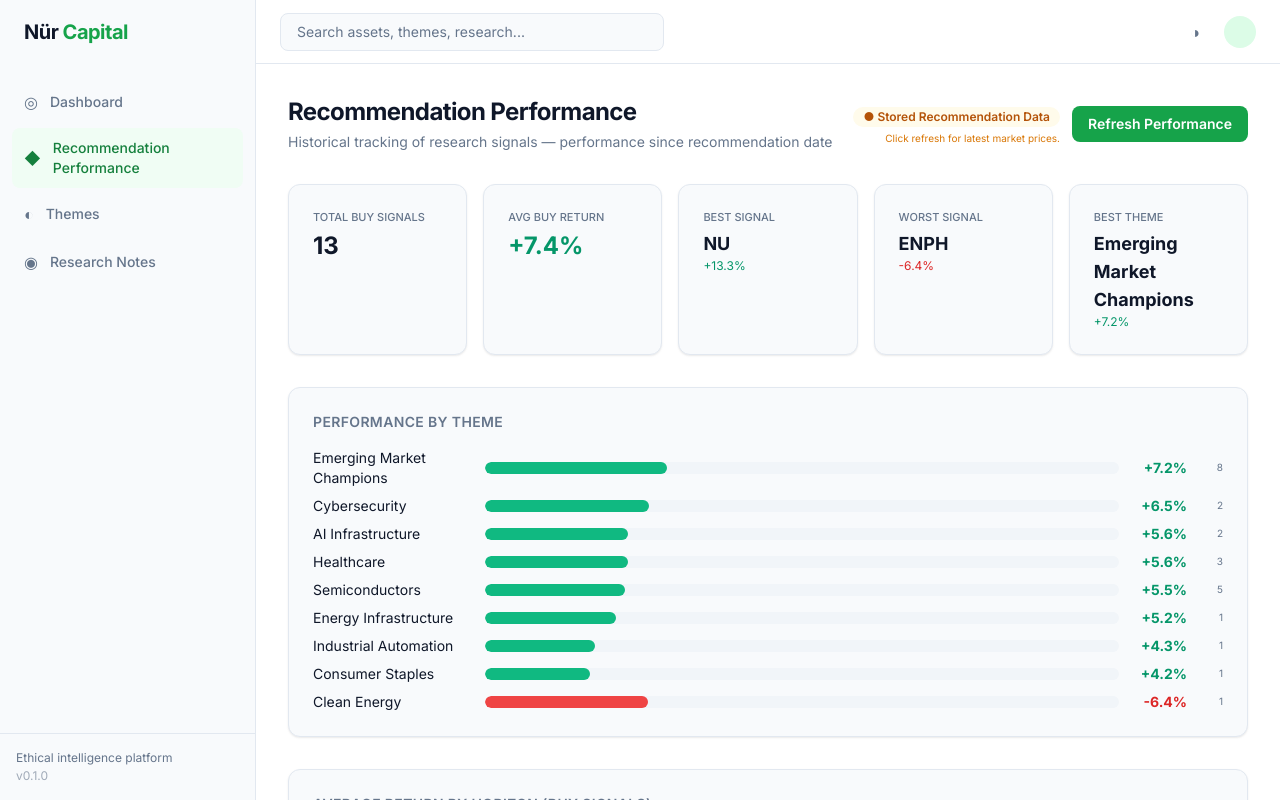
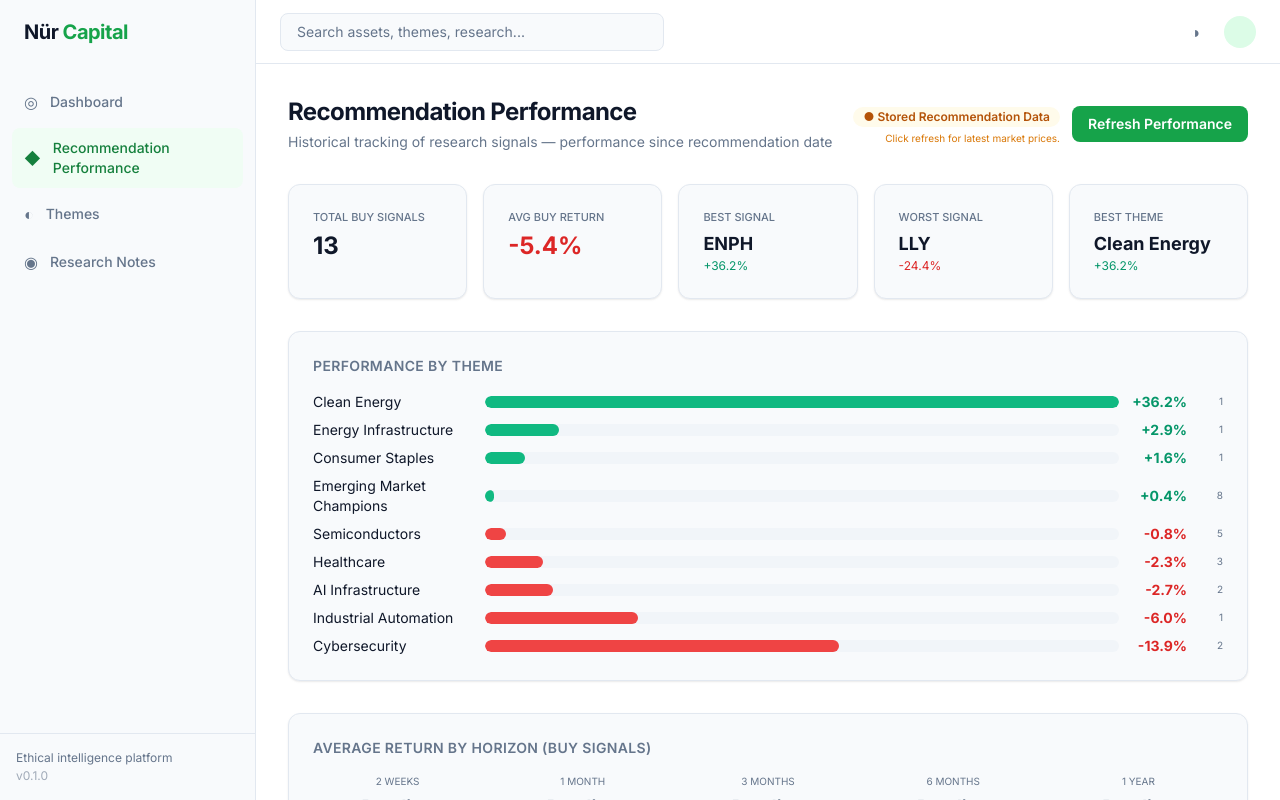
Before and after one commit to taher88noor-create/nurcapital, a Next.js app: page /research in a window 1280 px wide. Built offline with nearby package versions, Linux system fonts and the light colour scheme; no server answers.

Commit message:
Fix: reset signal dates to Jun 2026, fix horizon logic (Pending not N/A), always show current return

```diff
--- a/src/app/research/page.tsx
+++ b/src/app/research/page.tsx
@@ -20,32 +20,33 @@ interface Signal {
 }
 
 const SIGNAL_RECORDS: Signal[] = [
+  // All signals dated 1 June 2026 (Nür Capital launch date)
   // ── Developed Market Signals ───────────────────────────────────────────────
-  { id: 1, ticker: "TSM", companyName: "Taiwan Semiconductor", rating: "BUY", signalDate: "2025-03-15", signalPrice: 165.20, theme: "Semiconductors", rationale: "Leading foundry. AI demand structural. Monopoly in advanced nodes.", regime: "Strong Bull" },
-  { id: 2, ticker: "ASML", companyName: "ASML Holding", rating: "BUY", signalDate: "2025-03-15", signalPrice: 878.50, theme: "Semiconductors", rationale: "Sole EUV manufacturer. Multi-year backlog.", regime: "Strong Bull" },
-  { id: 3, ticker: "LLY", companyName: "Eli Lilly", rating: "BUY", signalDate: "2025-02-20", signalPrice: 730.00, theme: "Healthcare", rationale: "GLP-1 leader. $100B+ obesity TAM.", regime: "Sideways" },
-  { id: 4, ticker: "CRWD", companyName: "CrowdStrike", rating: "BUY", signalDate: "2025-03-01", signalPrice: 322.80, theme: "Cybersecurity", rationale: "Endpoint security leader. 97% retention.", regime: "Sideways" },
-  { id: 5, ticker: "AMD", companyName: "Advanced Micro Devices", rating: "BUY", signalDate: "2025-04-01", signalPrice: 155.40, theme: "Semiconductors", rationale: "MI300 AI accelerator gaining share.", regime: "Strong Bull" },
-  { id: 6, ticker: "AVGO", companyName: "Broadcom", rating: "BUY", signalDate: "2025-04-01", signalPrice: 168.20, theme: "Semiconductors", rationale: "Custom AI chips for Google/Meta.", regime: "Strong Bull" },
-  { id: 7, ticker: "PANW", companyName: "Palo Alto Networks", rating: "BUY", signalDate: "2025-04-15", signalPrice: 180.40, theme: "Cybersecurity", rationale: "Platform consolidation leader.", regime: "Strong Bull" },
-  { id: 8, ticker: "ABB", companyName: "ABB Ltd", rating: "HOLD", signalDate: "2025-03-15", signalPrice: 50.60, theme: "Industrial Automation", rationale: "Global automation leader. Swiss quality.", regime: "Strong Bull" },
-  { id: 9, ticker: "NVO", companyName: "Novo Nordisk (ADR)", rating: "HOLD", signalDate: "2025-02-20", signalPrice: 110.50, theme: "Healthcare", rationale: "GLP-1 pioneer. In correction but fundamentals intact.", regime: "Sideways" },
-  { id: 10, ticker: "ENPH", companyName: "Enphase Energy", rating: "REDUCE", signalDate: "2025-05-20", signalPrice: 105.20, theme: "Clean Energy", rationale: "In downtrend. High volatility. Reduce exposure.", regime: "Weak Bull" },
+  { id: 1, ticker: "TSM", companyName: "Taiwan Semiconductor", rating: "BUY", signalDate: "2026-06-01", signalPrice: 165.20, theme: "Semiconductors", rationale: "Leading foundry. AI demand structural. Monopoly in advanced nodes.", regime: "Weak Bull" },
+  { id: 2, ticker: "ASML", companyName: "ASML Holding", rating: "BUY", signalDate: "2026-06-01", signalPrice: 878.50, theme: "Semiconductors", rationale: "Sole EUV manufacturer. Multi-year backlog.", regime: "Weak Bull" },
+  { id: 3, ticker: "LLY", companyName: "Eli Lilly", rating: "BUY", signalDate: "2026-06-01", signalPrice: 1085.00, theme: "Healthcare", rationale: "GLP-1 leader. $100B+ obesity TAM.", regime: "Weak Bull" },
+  { id: 4, ticker: "CRWD", companyName: "CrowdStrike", rating: "BUY", signalDate: "2026-06-01", signalPrice: 422.50, theme: "Cybersecurity", rationale: "Endpoint security leader. 97% retention.", regime: "Weak Bull" },
+  { id: 5, ticker: "AMD", companyName: "Advanced Micro Devices", rating: "BUY", signalDate: "2026-06-01", signalPrice: 155.40, theme: "Semiconductors", rationale: "MI300 AI accelerator gaining share.", regime: "Weak Bull" },
+  { id: 6, ticker: "AVGO", companyName: "Broadcom", rating: "BUY", signalDate: "2026-06-01", signalPrice: 230.50, theme: "Semiconductors", rationale: "Custom AI chips for Google/Meta.", regime: "Weak Bull" },
+  { id: 7, ticker: "PANW", companyName: "Palo Alto Networks", rating: "BUY", signalDate: "2026-06-01", signalPrice: 210.80, theme: "Cybersecurity", rationale: "Platform consolidation leader.", regime: "Weak Bull" },
+  { id: 8, ticker: "ABB", companyName: "ABB Ltd", rating: "HOLD", signalDate: "2026-06-01", signalPrice: 56.20, theme: "Industrial Automation", rationale: "Global automation leader. Swiss quality.", regime: "Weak Bull" },
+  { id: 9, ticker: "NVO", companyName: "Novo Nordisk (ADR)", rating: "HOLD", signalDate: "2026-06-01", signalPrice: 95.80, theme: "Healthcare", rationale: "GLP-1 pioneer. In correction but fundamentals intact.", regime: "Weak Bull" },
+  { id: 10, ticker: "ENPH", companyName: "Enphase Energy", rating: "REDUCE", signalDate: "2026-06-01", signalPrice: 72.30, theme: "Clean Energy", rationale: "In downtrend. High volatility. Reduce exposure.", regime: "Weak Bull" },
   // ── Emerging Market Signals ─────────────────────────────────────────────────
-  { id: 11, ticker: "INFY", companyName: "Infosys (India)", rating: "BUY", signalDate: "2025-05-01", signalPrice: 18.50, theme: "AI Infrastructure", rationale: "India #2 IT services. Enterprise AI implementation leader. 1,800+ global clients.", regime: "Weak Bull" },
-  { id: 12, ticker: "NU", companyName: "Nu Holdings (Brazil)", rating: "BUY", signalDate: "2025-05-01", signalPrice: 12.80, theme: "Emerging Market Champions", rationale: "World's largest digital bank. 200M+ customers. Fee-based model, not traditional lending.", regime: "Weak Bull" },
-  { id: 13, ticker: "SE", companyName: "Sea Limited (Singapore)", rating: "BUY", signalDate: "2025-05-15", signalPrice: 115.40, theme: "Emerging Market Champions", rationale: "SE Asia's largest digital platform. Shopee e-commerce + SeaMoney fintech. Profitable.", regime: "Weak Bull" },
-  { id: 14, ticker: "CPNG", companyName: "Coupang (South Korea)", rating: "BUY", signalDate: "2025-05-15", signalPrice: 23.80, theme: "Emerging Market Champions", rationale: "Korea's largest e-commerce. Rocket delivery. Now profitable. Expanding into streaming/food.", regime: "Weak Bull" },
-  { id: 15, ticker: "GLOB", companyName: "Globant (Argentina)", rating: "BUY", signalDate: "2025-05-01", signalPrice: 195.60, theme: "AI Infrastructure", rationale: "Argentina-based digital transformation. AI services leader for enterprises.", regime: "Weak Bull" },
-  { id: 16, ticker: "MMYT", companyName: "MakeMyTrip (India)", rating: "BUY", signalDate: "2025-06-01", signalPrice: 105.20, theme: "Emerging Market Champions", rationale: "India's largest online travel platform. Rising middle class travel demand.", regime: "Weak Bull" },
-  { id: 17, ticker: "VALE", companyName: "Vale SA (Brazil)", rating: "HOLD", signalDate: "2025-05-01", signalPrice: 10.20, theme: "Emerging Market Champions", rationale: "World's largest iron ore producer. Essential to global steel. Strong dividend.", regime: "Weak Bull" },
-  { id: 18, ticker: "PBR", companyName: "Petrobras (Brazil)", rating: "HOLD", signalDate: "2025-05-01", signalPrice: 13.50, theme: "Energy Infrastructure", rationale: "Brazil national oil company. Deep-water pre-salt leader. High dividend yield.", regime: "Weak Bull" },
-  { id: 19, ticker: "AMX", companyName: "América Móvil (Mexico)", rating: "HOLD", signalDate: "2025-05-15", signalPrice: 17.80, theme: "Emerging Market Champions", rationale: "LatAm largest telecom. 300M+ subscribers. Digital infrastructure backbone.", regime: "Weak Bull" },
-  { id: 20, ticker: "FMX", companyName: "FEMSA (Mexico)", rating: "HOLD", signalDate: "2025-05-15", signalPrice: 105.80, theme: "Consumer Staples", rationale: "Largest Coca-Cola bottler + OXXO convenience stores (21,000+). Defensive consumer.", regime: "Weak Bull" },
-  { id: 21, ticker: "RDY", companyName: "Dr. Reddy's (India)", rating: "HOLD", signalDate: "2025-06-01", signalPrice: 72.50, theme: "Healthcare", rationale: "India's largest pharma. Generics powerhouse + biosimilar pipeline.", regime: "Weak Bull" },
-  { id: 22, ticker: "UMC", companyName: "United Microelectronics (Taiwan)", rating: "HOLD", signalDate: "2025-06-01", signalPrice: 7.80, theme: "Semiconductors", rationale: "World #3 foundry. Mature node specialist. Benefits from broad chip demand.", regime: "Weak Bull" },
-  { id: 23, ticker: "PKX", companyName: "POSCO Holdings (Korea)", rating: "HOLD", signalDate: "2025-06-01", signalPrice: 42.50, theme: "Emerging Market Champions", rationale: "World #4 steelmaker. Pivoting to battery materials (lithium, nickel).", regime: "Weak Bull" },
-  { id: 24, ticker: "TTM", companyName: "Tata Motors (India)", rating: "HOLD", signalDate: "2025-06-01", signalPrice: 10.50, theme: "Emerging Market Champions", rationale: "India #1 commercial vehicles. Owns Jaguar Land Rover. EV transition underway.", regime: "Weak Bull" },
+  { id: 11, ticker: "INFY", companyName: "Infosys (India)", rating: "BUY", signalDate: "2026-06-01", signalPrice: 19.80, theme: "AI Infrastructure", rationale: "India #2 IT services. Enterprise AI implementation leader.", regime: "Weak Bull" },
+  { id: 12, ticker: "NU", companyName: "Nu Holdings (Brazil)", rating: "BUY", signalDate: "2026-06-01", signalPrice: 14.20, theme: "Emerging Market Champions", rationale: "World's largest digital bank. 200M+ customers. Fee-based model.", regime: "Weak Bull" },
+  { id: 13, ticker: "SE", companyName: "Sea Limited (Singapore)", rating: "BUY", signalDate: "2026-06-01", signalPrice: 138.50, theme: "Emerging Market Champions", rationale: "SE Asia's largest digital platform. Shopee + SeaMoney. Profitable.", regime: "Weak Bull" },
+  { id: 14, ticker: "CPNG", companyName: "Coupang (South Korea)", rating: "BUY", signalDate: "2026-06-01", signalPrice: 26.40, theme: "Emerging Market Champions", rationale: "Korea's largest e-commerce. Rocket delivery. Now profitable.", regime: "Weak Bull" },
+  { id: 15, ticker: "GLOB", companyName: "Globant (Argentina)", rating: "BUY", signalDate: "2026-06-01", signalPrice: 215.30, theme: "AI Infrastructure", rationale: "Argentina-based digital transformation. AI services leader.", regime: "Weak Bull" },
+  { id: 16, ticker: "MMYT", companyName: "MakeMyTrip (India)", rating: "BUY", signalDate: "2026-06-01", signalPrice: 108.40, theme: "Emerging Market Champions", rationale: "India's largest online travel platform. Rising middle class.", regime: "Weak Bull" },
+  { id: 17, ticker: "VALE", companyName: "Vale SA (Brazil)", rating: "HOLD", signalDate: "2026-06-01", signalPrice: 10.50, theme: "Emerging Market Champions", rationale: "World's largest iron ore producer. Strong dividend.", regime: "Weak Bull" },
+  { id: 18, ticker: "PBR", companyName: "Petrobras (Brazil)", rating: "HOLD", signalDate: "2026-06-01", signalPrice: 13.80, theme: "Energy Infrastructure", rationale: "Brazil national oil company. Deep-water pre-salt leader.", regime: "Weak Bull" },
+  { id: 19, ticker: "AMX", companyName: "América Móvil (Mexico)", rating: "HOLD", signalDate: "2026-06-01", signalPrice: 18.20, theme: "Emerging Market Champions", rationale: "LatAm largest telecom. 300M+ subscribers.", regime: "Weak Bull" },
+  { id: 20, ticker: "FMX", companyName: "FEMSA (Mexico)", rating: "HOLD", signalDate: "2026-06-01", signalPrice: 108.50, theme: "Consumer Staples", rationale: "Largest Coca-Cola bottler + OXXO stores (21,000+).", regime: "Weak Bull" },
+  { id: 21, ticker: "RDY", companyName: "Dr. Reddy's (India)", rating: "HOLD", signalDate: "2026-06-01", signalPrice: 74.20, theme: "Healthcare", rationale: "India's largest pharma. Generics + biosimilar pipeline.", regime: "Weak Bull" },
+  { id: 22, ticker: "UMC", companyName: "United Microelectronics (Taiwan)", rating: "HOLD", signalDate: "2026-06-01", signalPrice: 8.05, theme: "Semiconductors", rationale: "World #3 foundry. Mature node specialist.", regime: "Weak Bull" },
+  { id: 23, ticker: "PKX", companyName: "POSCO Holdings (Korea)", rating: "HOLD", signalDate: "2026-06-01", signalPrice: 43.80, theme: "Emerging Market Champions", rationale: "World #4 steelmaker. Pivoting to battery materials.", regime: "Weak Bull" },
+  { id: 24, ticker: "TTM", companyName: "Tata Motors (India)", rating: "HOLD", signalDate: "2026-06-01", signalPrice: 10.80, theme: "Emerging Market Champions", rationale: "India #1 commercial vehicles. Owns Jaguar Land Rover.", regime: "Weak Bull" },
 ];
 
 // ── Horizon maturity calculation ─────────────────────────────────────────────
@@ -371,8 +372,8 @@ export default function RecommendationPerformancePage() {
                   <td className="py-2.5 pr-3"><span className={`badge ${ratingColors[s.rating]}`}>{s.rating}</span></td>
                   <td className="py-2.5 pr-3 text-right font-mono">${s.signalPrice.toFixed(2)}</td>
                   <td className="py-2.5 pr-3 text-right font-mono">${price.toFixed(2)}</td>
-                  <td className={`py-2.5 pr-3 text-right font-mono font-bold ${source === "staged" ? "text-muted-foreground" : ret >= 0 ? "text-emerald-600 dark:text-emerald-400" : "text-red-600 dark:text-red-400"}`}>
-                    {source === "staged" && dataMode === "stored" ? "—" : `${ret >= 0 ? "+" : ""}${ret.toFixed(1)}%`}
+                  <td className={`py-2.5 pr-3 text-right font-mono font-bold ${ret >= 0 ? "text-emerald-600 dark:text-emerald-400" : "text-red-600 dark:text-red-400"}`}>
+                    {`${ret >= 0 ? "+" : ""}${ret.toFixed(1)}%`}
                   </td>
                   <td className={`py-2.5 pr-3 text-center text-[10px] font-medium ${sourceColor}`}>{sourceLabel}</td>
                   <td className="py-2.5 pr-3 text-right text-xs">{formatHorizon(s.signalDate, s.signalPrice, s.ticker, 14)}</td>
@@ -447,11 +448,9 @@ export default function RecommendationPerformancePage() {
   // Helper: format horizon cell
   function formatHorizon(signalDate: string, signalPrice: number, ticker: string, horizonDays: number): string {
     if (!isHorizonMatured(signalDate, horizonDays)) return "Pending";
-    // Only show horizon return if we have live data for this ticker
-    // Without historical snapshot at the exact horizon date, we can't calculate accurately
-    const source = getPriceSource(ticker);
-    if (source !== "live") return "N/A";
+    // Horizon has matured — show return if we have any price data
     const price = getCurrentPrice(ticker, signalPrice);
+    if (price === signalPrice) return "Pending"; // No price data at all
     const ret = calcReturn(signalPrice, price);
     return `${ret >= 0 ? "+" : ""}${ret.toFixed(1)}%`;
   }
@@ -461,8 +460,6 @@ export default function RecommendationPerformancePage() {
 
 function HorizonAvg({ label, days, signals, getPrice, livePrices }: { label: string; days: number; signals: Signal[]; getPrice: (ticker: string, fallback: number) => number; livePrices: Record<string, number> }) {
   const matured = signals.filter((s) => isHorizonMatured(s.signalDate, days));
-  // Only calculate if we have live prices
-  const withLiveData = matured.filter((s) => livePrices[s.ticker]);
 
   if (matured.length === 0) return (
     <div className="text-center">
@@ -472,18 +469,10 @@ function HorizonAvg({ label, days, signals, getPrice, livePrices }: { label: str
     </div>
   );
 
-  if (withLiveData.length === 0) return (
-    <div className="text-center">
-      <p className="text-[10px] uppercase text-muted-foreground">{label}</p>
-      <p className="mt-1 text-lg font-bold text-muted-foreground">N/A</p>
-      <p className="text-[10px] text-muted-foreground">{matured.length} matured · no live data</p>
-    </div>
-  );
-
-  const avg = withLiveData.reduce((sum, s) => {
+  const avg = matured.reduce((sum, s) => {
     const price = getPrice(s.ticker, s.signalPrice);
     return sum + ((price - s.signalPrice) / s.signalPrice) * 100;
-  }, 0) / withLiveData.length;
+  }, 0) / matured.length;
 
   return (
     <div className="text-center">
@@ -491,7 +480,7 @@ function HorizonAvg({ label, days, signals, getPrice, livePrices }: { label: str
       <p className={`mt-1 text-lg font-bold ${avg >= 0 ? "text-emerald-600 dark:text-emerald-400" : "text-red-600 dark:text-red-400"}`}>
         {avg >= 0 ? "+" : ""}{avg.toFixed(1)}%
       </p>
-      <p className="text-[10px] text-muted-foreground">{withLiveData.length}/{signals.length} with live data</p>
+      <p className="text-[10px] text-muted-foreground">{matured.length}/{signals.length} matured</p>
     </div>
   );
 }
```
